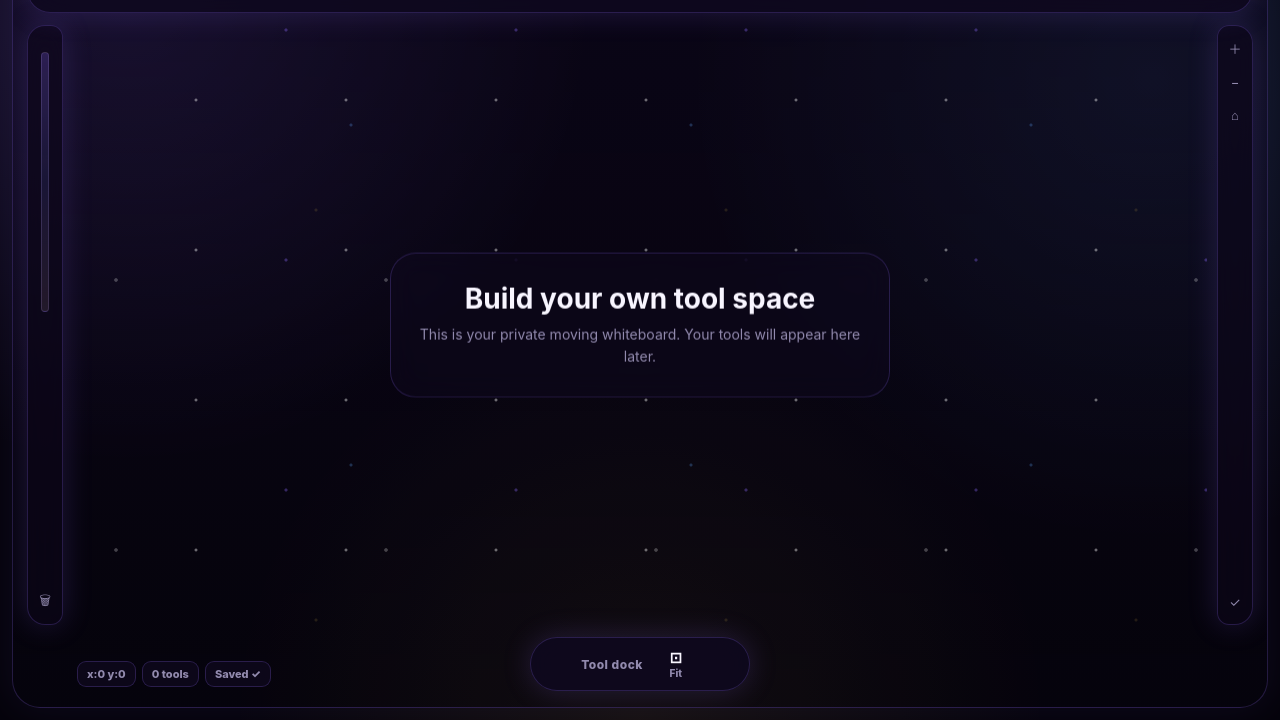
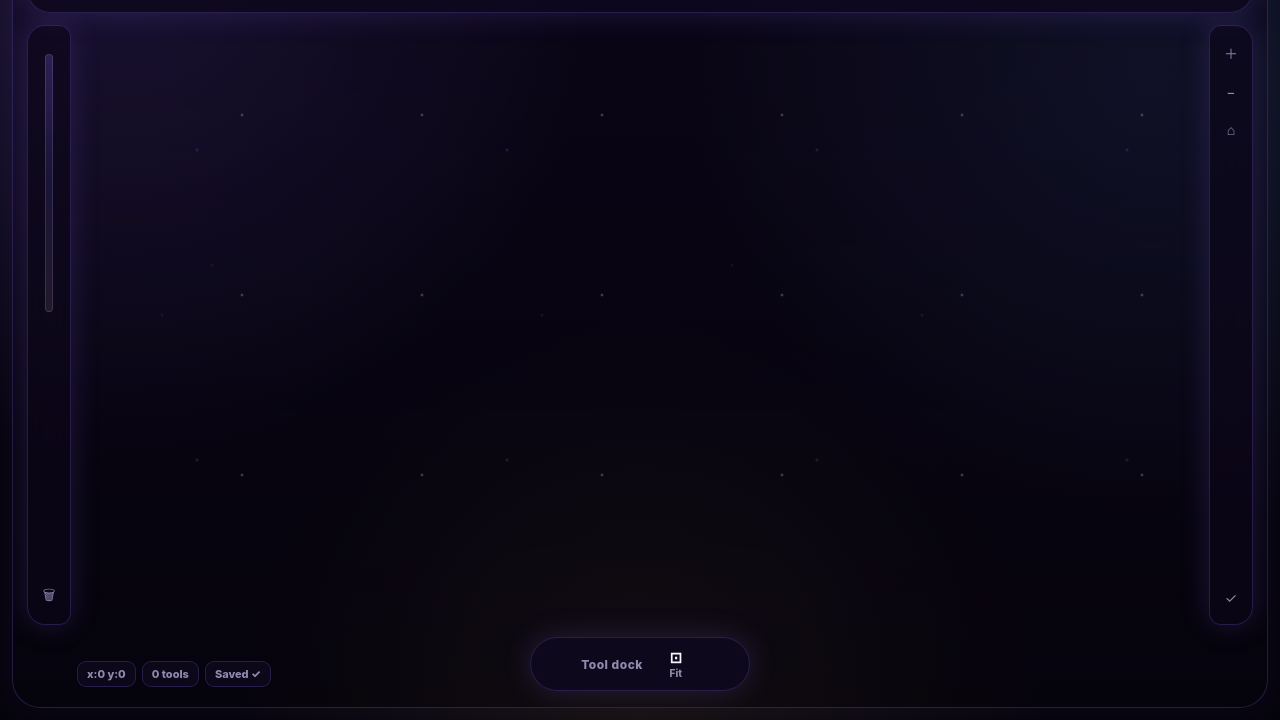
Before and after one commit to lareenst24-sys/projectempiressystem, a plain HTML site: page index.html in a window 1280 px wide. Shown: the part 80-800 px from the top of the page. Drawn offline with Linux system fonts and the light colour scheme.

Commit message:
Update style.css

```diff
--- a/style.css
+++ b/style.css
@@ -776,3 +776,90 @@ body.light .chip {
     width: 280px;
   }
 }
+/* Bigger smoother side rails */
+:root {
+  --rail-w: 44px;
+}
+
+.side-rail {
+  width: var(--rail-w);
+  padding: 12px 6px;
+  will-change: transform, width;
+  transition:
+    width 0.24s ease,
+    transform 0.24s ease,
+    border-color 0.24s ease,
+    box-shadow 0.24s ease,
+    background 0.24s ease;
+}
+
+.left-rail:hover,
+.right-rail:hover {
+  width: 52px;
+}
+
+.left-rail:hover {
+  transform: translateX(4px);
+}
+
+.right-rail:hover {
+  transform: translateX(-4px);
+}
+
+.rail-btn {
+  width: 30px;
+  height: 30px;
+  font-size: 14px;
+  transition:
+    transform 0.18s ease,
+    background 0.18s ease,
+    border-color 0.18s ease,
+    color 0.18s ease;
+}
+
+.rail-btn:hover {
+  transform: scale(1.08);
+}
+
+/* Remove center whiteboard text/card */
+.empty-state {
+  display: none !important;
+}
+
+/* Smooth canvas/cards */
+.canvas {
+  will-change: transform;
+  transform: translate3d(0, 0, 0);
+}
+
+.tool-card {
+  will-change: transform, left, top;
+}
+
+/* Smoother, lighter star background */
+.canvas-wrap::before {
+  background-image:
+    radial-gradient(circle, rgba(255,255,255,0.6) 1px, transparent 1.8px),
+    radial-gradient(circle, rgba(143,109,255,0.5) 1px, transparent 2px);
+  background-size: 180px 180px, 310px 310px;
+  background-position: 0 0, 90px 70px;
+  opacity: 0.36;
+  filter: none;
+}
+
+.canvas-wrap::after {
+  background-image:
+    radial-gradient(circle, rgba(97,168,255,0.45) 1px, transparent 2px),
+    radial-gradient(circle, rgba(216,177,76,0.35) 1px, transparent 2px);
+  background-size: 380px 380px, 520px 520px;
+  background-position: 120px 60px, 200px 180px;
+  opacity: 0.22;
+  filter: none;
+}
+
+/* Use smaller background surface for performance */
+.canvas-wrap::before,
+.canvas-wrap::after {
+  inset: -120%;
+  will-change: transform;
+}
```
